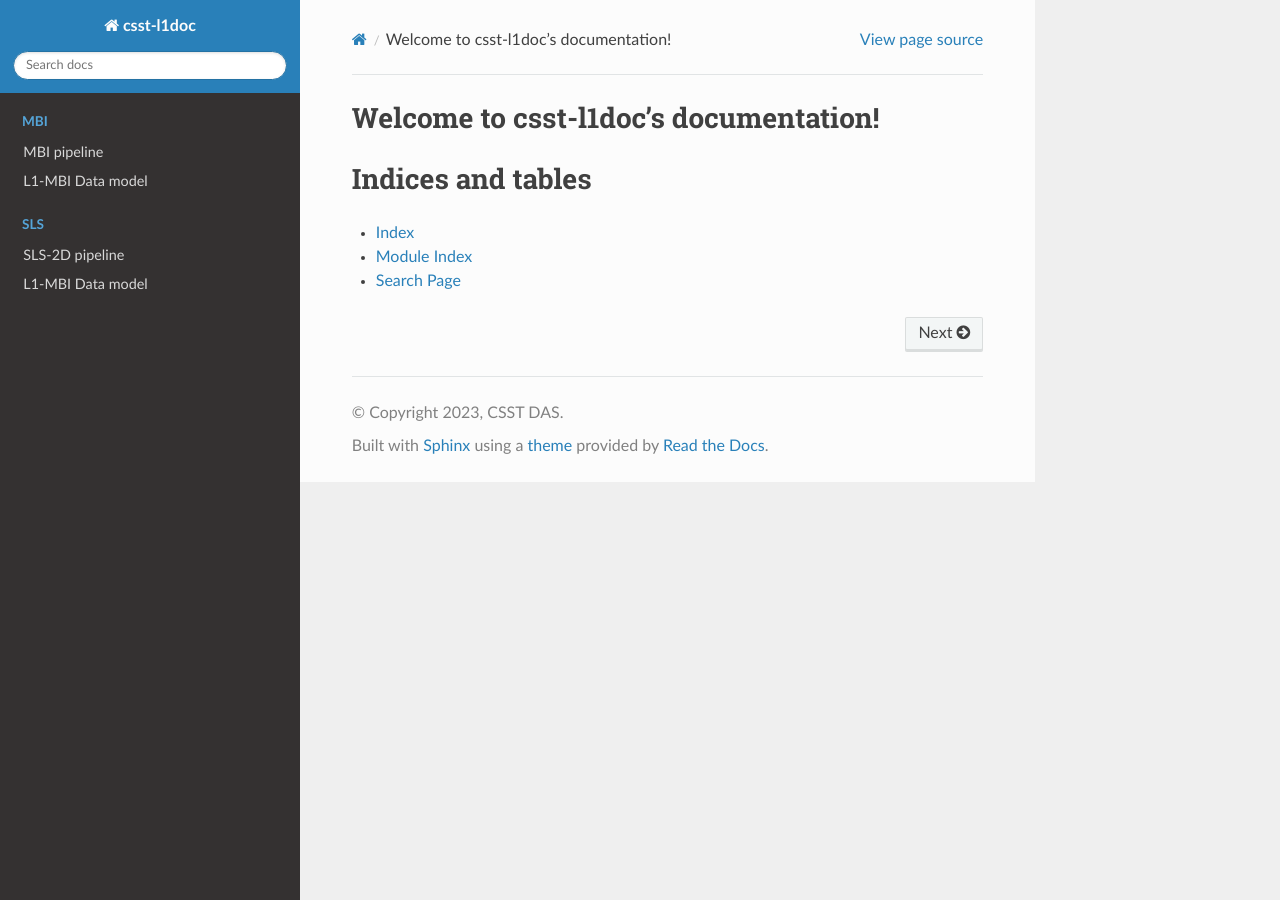
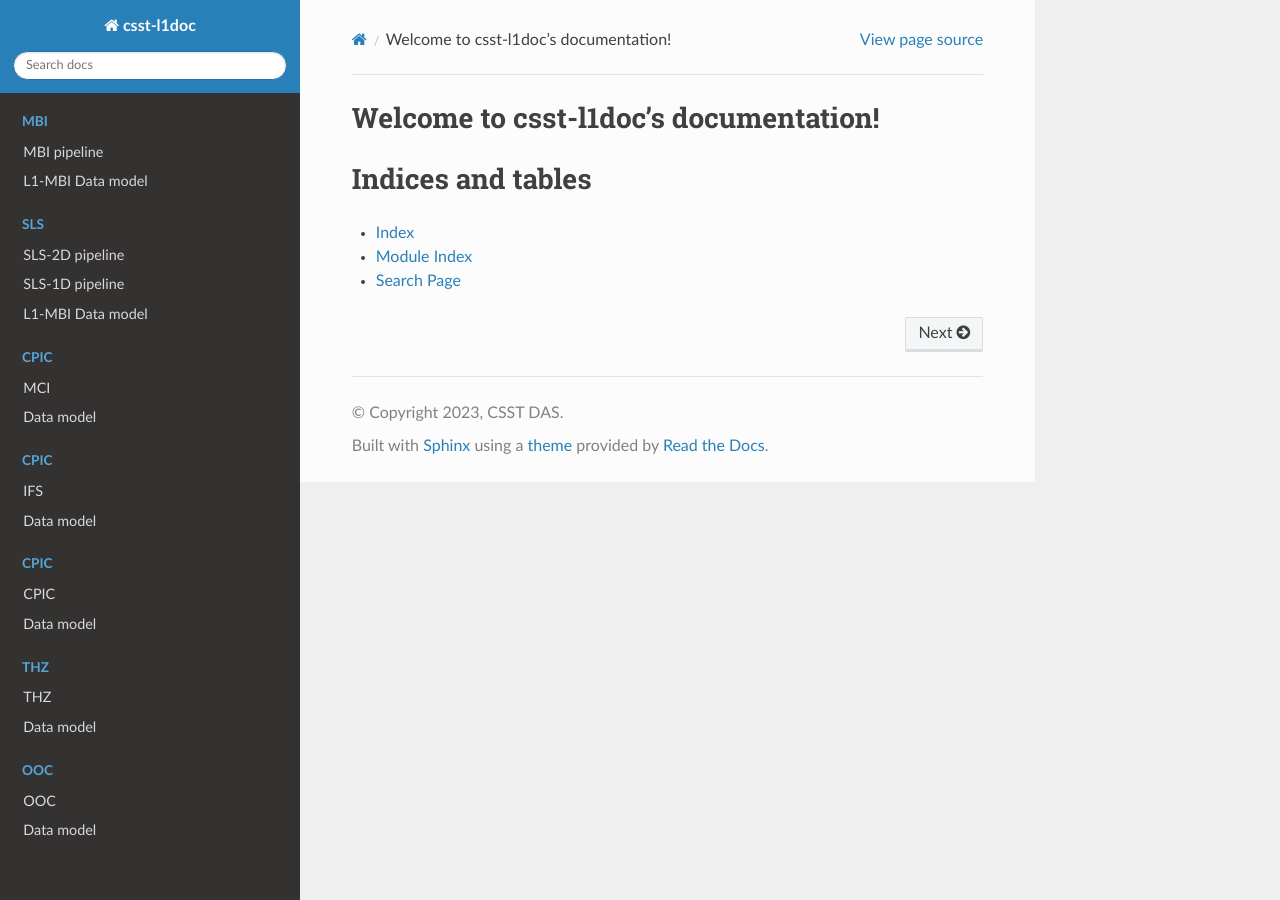
Before and after one commit to hypergravity/csst-doc-msc, a Sphinx documentation site: the page built from docs/source/index.rst, in a window 1280 px wide. Built offline with Sphinx 7.4.7 and the Read the Docs theme 2.0.0, drawn with Linux system fonts in a browser that asks for light colours.

Commit message:
add toc trees

```diff
--- a/docs/source/cpic/cpic.rst
+++ b/docs/source/cpic/cpic.rst
@@ -0,0 +1,2 @@
+CPIC
+====
--- a/docs/source/ifs/ifs.rst
+++ b/docs/source/ifs/ifs.rst
@@ -0,0 +1,2 @@
+IFS
+===
--- a/docs/source/index.rst
+++ b/docs/source/index.rst
@@ -25,7 +25,53 @@ Welcome to csst-l1doc's documentation!
    :hidden:
 
    sls/sls2d.rst
+   sls/sls1d.rst
    sls/data_model.md
+
+
+.. toctree::
+   :maxdepth: 2
+   :caption: CPIC
+   :hidden:
+
+   mci/mci.rst
+   mci/data_model.md
+
+
+.. toctree::
+   :maxdepth: 2
+   :caption: CPIC
+   :hidden:
+
+   ifs/ifs.rst
+   ifs/data_model.md
+
+
+.. toctree::
+   :maxdepth: 2
+   :caption: CPIC
+   :hidden:
+
+   cpic/cpic.rst
+   cpic/data_model.md
+
+
+.. toctree::
+   :maxdepth: 2
+   :caption: THZ
+   :hidden:
+
+   thz/thz.rst
+   thz/data_model.md
+
+
+.. toctree::
+   :maxdepth: 2
+   :caption: OOC
+   :hidden:
+
+   ooc/ooc.rst
+   ooc/data_model.md
 
 
 
--- a/docs/source/mci/mci.rst
+++ b/docs/source/mci/mci.rst
@@ -0,0 +1,2 @@
+MCI
+===
--- a/docs/source/ooc/ooc.rst
+++ b/docs/source/ooc/ooc.rst
@@ -0,0 +1,2 @@
+OOC
+===
--- /dev/null
+++ b/docs/source/sls/sls1d.rst
@@ -0,0 +1,10 @@
+SLS-1D pipeline
+===============
+
+
+
+
+API
+---
+
+TODO
--- a/docs/source/thz/thz.rst
+++ b/docs/source/thz/thz.rst
@@ -0,0 +1,2 @@
+THZ
+===
```
Also changed, not shown: docs/source/cpic/data_model.md (+1 -0 lines), docs/source/ifs/data_model.md (+1 -0 lines), docs/source/mci/data_model.md (+1 -0 lines), docs/source/ooc/data_model.md (+1 -0 lines), docs/source/thz/data_model.md (+1 -0 lines).
